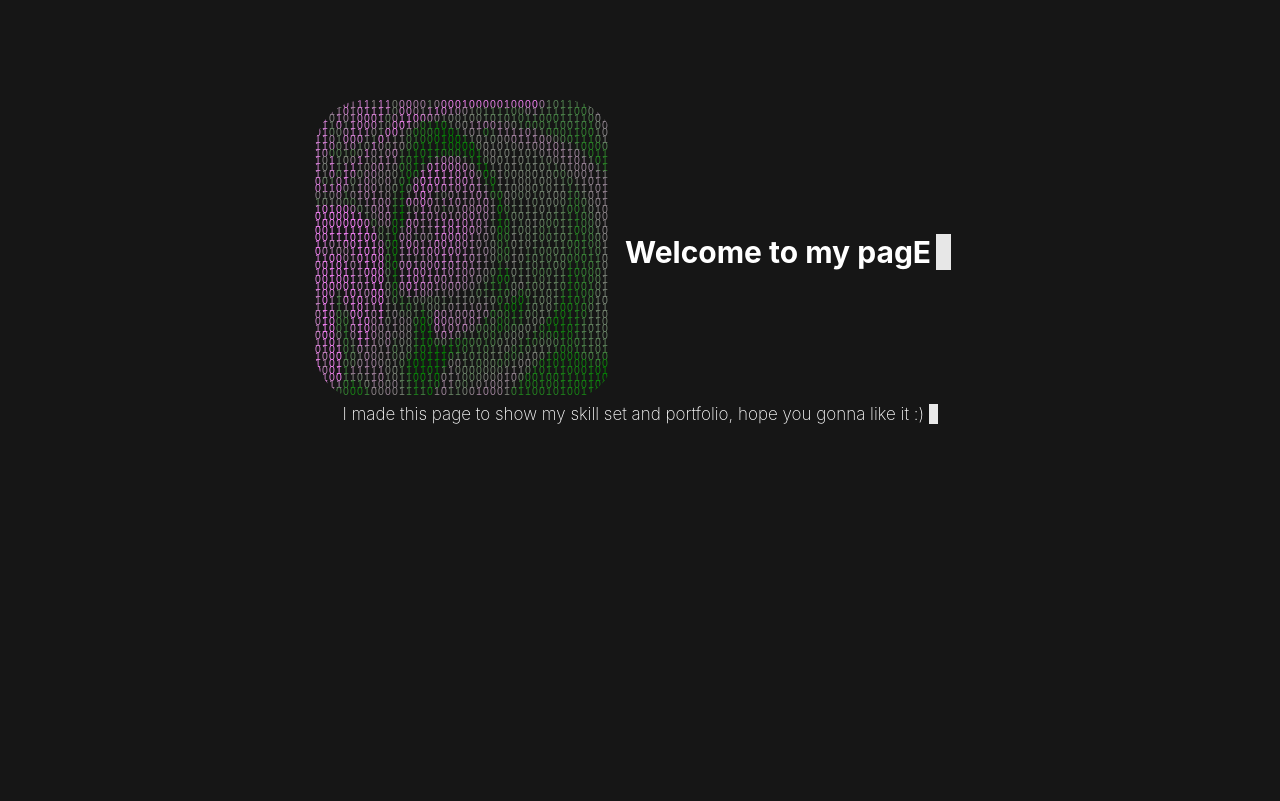
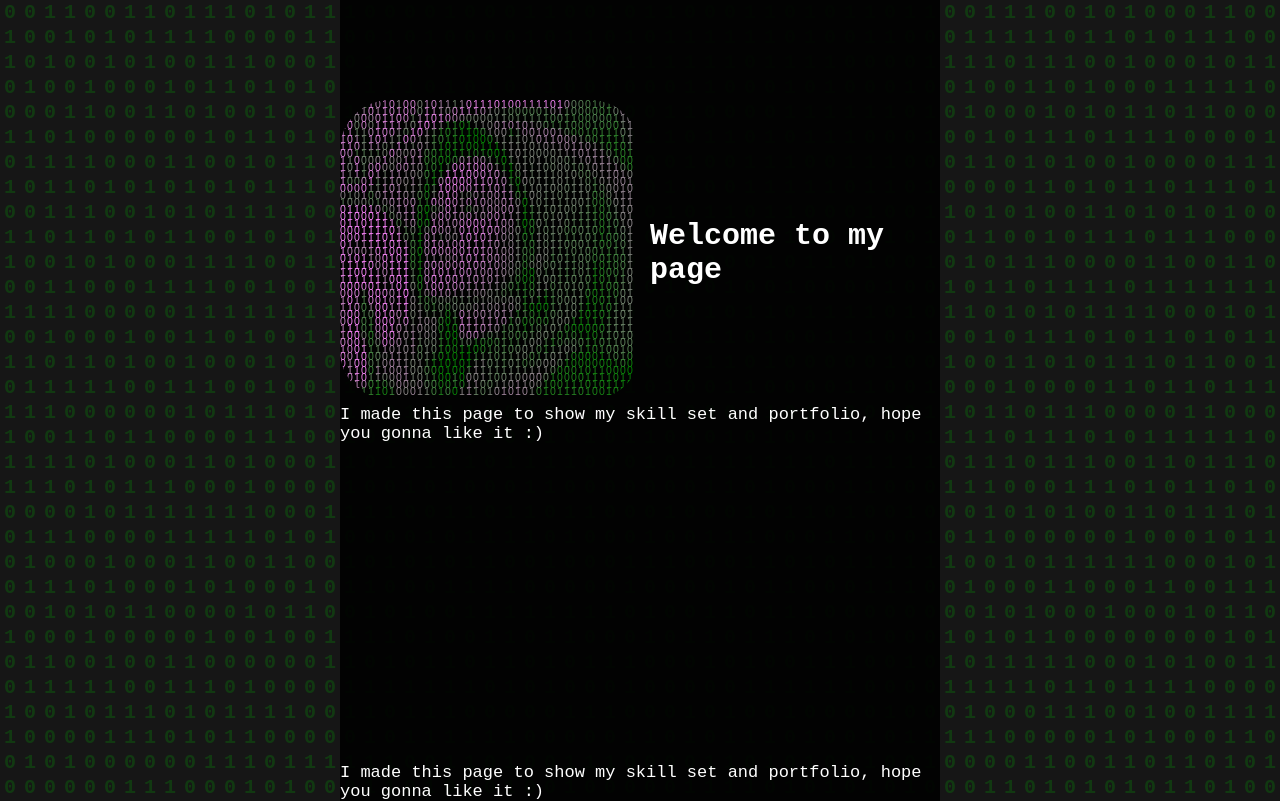
Before and after one commit to houbass/portfoliopage, a React (Create React App) app: page / in a window 1280 px wide. Shown: the top 801 px of the page. Built offline with nearby package versions, Linux system fonts and the light colour scheme.

Commit message:
adding_background

```diff
--- a/src/App.css
+++ b/src/App.css
@@ -19,6 +19,7 @@ align-items: center;
   flex-direction: row;
   align-items: center;
   margin-top: 100px;
-  width: 650px;
+
   gap: 10px;
+  font-family: 'Courier New', Courier, monospace;
 }
--- a/src/App.js
+++ b/src/App.js
@@ -1,15 +1,15 @@
-import { useRef } from 'react';
+//CSS
 import './App.css';
 
-
-//components
+//COMPONENTS
 import CanvasPage from './components/Canvas';
 import ConsoleText from './components/ConsoleText';
+import MatrixBackground from './components/MatrixBackground';
 
 function App() {
 
   //TEXT 1
-  const text1 = "Welcome to my pagE";
+  const text1 = "Welcome to my page";
   const text1FontSize = 30;
   const text1Weight = "bold";
   const timing1 = 100;
@@ -17,17 +17,36 @@ function App() {
   //TEXT 2
   const text2 = "I made this page to show my skill set and portfolio, hope you gonna like it :)";
   const text2FontSize = 17;
-  const text2Weight = "200";
-  const timing2 = 50;
+  const text2Weight = "500";
+  const timing2 = 30;
 
   return (
     <div  className="App">
+
+      <MatrixBackground />
+
+      <div
+      style={{
+        background: "rgba(0,0,0,0.9)",
+        width: "600px"
+      }}>
+
       <div className="header">
         <CanvasPage />
         <ConsoleText textInput={text1} textFontSize={text1FontSize} textFontWeight={text1Weight} timing={timing1}/>
       </div>
+
       <ConsoleText textInput={text2} textFontSize={text2FontSize} textFontWeight={text2Weight} timing={timing2}/>
 
+      <br/><br/><br/><br/><br/><br/><br/><br/><br/><br/><br/><br/><br/><br/><br/><br/>
+      <ConsoleText textInput={text2} textFontSize={text2FontSize} textFontWeight={text2Weight} timing={timing2}/>
+
+
+      <br/><br/><br/><br/><br/><br/><br/><br/><br/><br/><br/><br/><br/><br/><br/><br/>
+      <ConsoleText textInput={text2} textFontSize={text2FontSize} textFontWeight={text2Weight} timing={timing2}/>
+
+      <br/><br/><br/><br/><br/><br/>
+      </div>
     </div>
   );
 }
--- a/src/components/ConsoleText.js
+++ b/src/components/ConsoleText.js
@@ -2,22 +2,14 @@ import { useEffect, useState } from "react"
 
 export default function ConsoleText({ textInput, textFontWeight, timing, textFontSize }) {
 
-    const [strednikOpacity, setStrednikOpacity] = useState("1");
+    const [strednikOpacity, setStrednikOpacity] = useState("█");
     const [textCounter, setTextCounter] = useState(0);
     const [welcomeText, setWelcomeText] = useState("");
     const text = textInput;
 
     useEffect(() => {
-
-      const strednik = setInterval(() => {
-        if(strednikOpacity === "1"){
-          setStrednikOpacity("0");
-        }else{
-          setStrednikOpacity("1");
-        }
-      }, 600);
-
       let textInterval;
+      let timeout;
       if(textCounter <= (text.length - 1)){
           textInterval = setInterval(() => {
               setTextCounter(textCounter + 1);
@@ -25,11 +17,15 @@ export default function ConsoleText({ textInput, textFontWeight, timing, textFon
           }, timing);
       }else{
         textInterval = null;
+
+        timeout = setTimeout(() => {
+          setStrednikOpacity("");
+        }, 500)
       }
 
       return () => {
-          clearInterval(strednik);
           clearInterval(textInterval);
+          clearTimeout(timeout);
       }
     })
 
@@ -46,20 +42,11 @@ export default function ConsoleText({ textInput, textFontWeight, timing, textFon
               fontSize: textFontSize,
               fontWeight: textFontWeight,
               marginTop: "auto",
+              fontFamily: "'Courier New', Courier, monospace",
           }}>
-              {welcomeText}
+              {welcomeText + strednikOpacity}
           </p>
 
-          <div
-          style={{
-            width: (textFontSize / 2),
-            height: (textFontSize * 1.2),
-            background: "rgba(255,255,255,0.9)",
-            opacity: strednikOpacity,
-            marginTop: "auto",
-            transition: "0.2s",
-          }}>
-          </div>
         </div>
         </>
     )
--- /dev/null
+++ b/src/components/MatrixBackground.js
@@ -0,0 +1,125 @@
+import { useLayoutEffect, useState } from 'react';
+
+export default function MatrixBackground() {
+
+    //INTERVAL TIMING
+    const timing = 500 //ms
+
+    //SEGMENTS STATES
+    const [segments, setSegments] = useState([]);
+    const fieldWidth = 20
+    const fieldHeight = 25
+
+    //GET NUMBER OF SEGMENTS
+    function getSegments() {
+        //get actual window width
+        const thisWidth = window.innerWidth;
+        const thisHeight = window.innerHeight;
+
+        //number of horizontal and vertical segments
+        const thisHorizontalSegments = Math.ceil(thisWidth / fieldWidth);
+        const thisVerticalSegments = Math.ceil(thisHeight / fieldHeight);
+
+        //set vertical segments
+        let thisSegments = []
+        for(let i = 0; i < thisVerticalSegments; i++) {
+
+            //set number of horizontal segments
+            let horizontalArray = [];
+            for(let j = 0; j < thisHorizontalSegments; j++) {
+                //get random value (0 / 1)
+                const randomValue = Math.round(Math.random());
+                horizontalArray.push(randomValue);
+            };
+
+            //push all random numbers from for loop
+            thisSegments.push(horizontalArray);
+        };
+
+        //set all segments
+        setSegments(thisSegments);
+    };
+
+    //RESIZE FUNCTION
+    function resizeFun() {
+        getSegments()
+    }
+
+    //ON LOAD
+    useLayoutEffect(() => {
+
+        //add resize listener
+        window.addEventListener("resize", resizeFun);
+
+        //get segments onLoad
+        getSegments();
+
+        //INTERVAL FOR NUMBERS REFRESH
+        const interval = setInterval(() => {
+            getSegments();
+        }, timing)
+
+        return () => {
+            window.removeEventListener("resize", resizeFun);
+            clearInterval(interval);
+        }
+    }, []);
+
+
+    return(
+        <div
+        style={{
+            position: "fixed",
+            width: "100%",
+            height: "100vh",
+            zIndex: "-1",
+            opacity: "0.2",
+            filter: "blur(0.5px)",
+        }}>
+
+            <div
+            style={{
+                display: "flex",
+                flexDirection: "column",
+                position: "absolute"
+            }}>
+                {segments.map((item1, index1) => {
+
+                    return(
+                        <div
+                        key={index1}
+                        style={{
+                        display: "flex",
+                        flexDirection: "row",
+                        }}>
+                            {
+                                segments[index1].map((item2, index2) => {
+                                    return(
+                                        <div
+                                        key={index2}
+                                        style={{
+                                        color: "rgb(0,200,0)",
+                                        width: fieldWidth,
+                                        height: fieldHeight,
+                                        display: "flex",
+                                        alignItems: "center",
+                                        justifyContent: "center",
+                                        fontSize: "20px",
+                                        fontWeight: "bold",
+                                        fontFamily: "'Courier New', Courier, monospace",
+
+                                        }}>
+                                            <p>{item2}</p>
+                                        </div>
+                                    )
+                                })
+                            }
+                        </div>
+                    )
+                })}
+            </div>
+        </div>
+    )
+
+
+}
```
Also changed, not shown: src/components/Canvas.js (+3 -10 lines).
